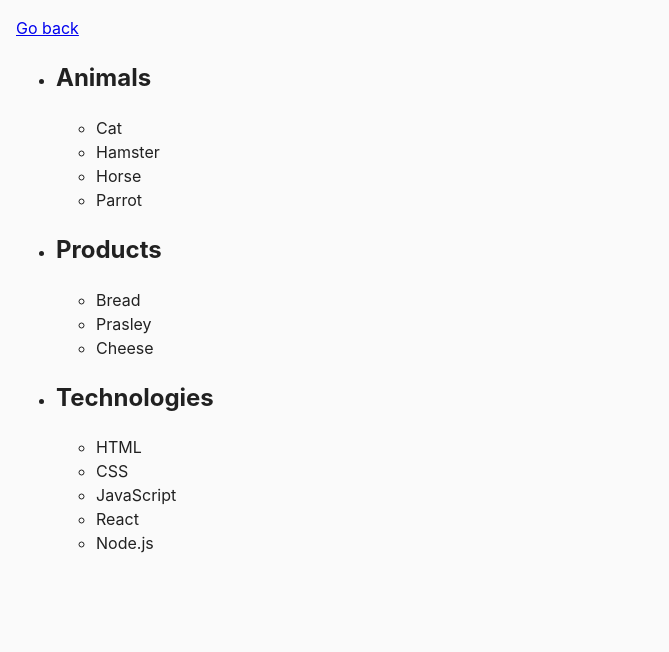
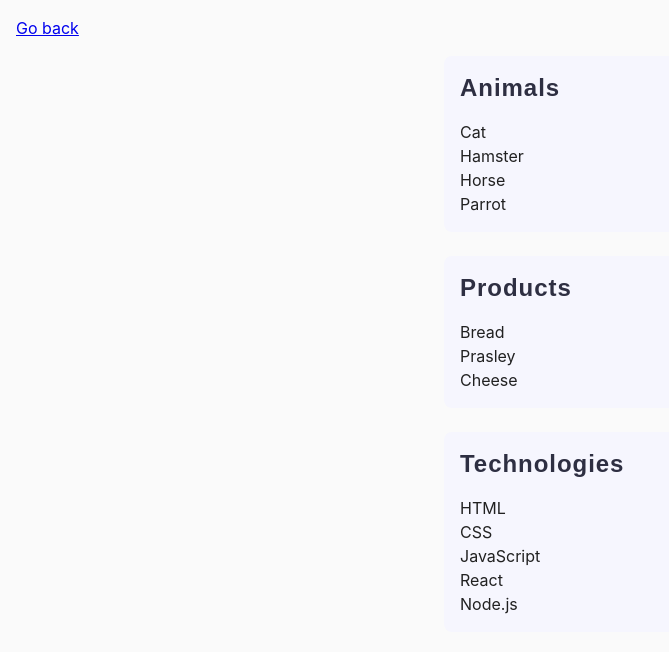
Before and after one commit to StanislavJS/goit-js-hw-07, a plain HTML site: page task-1.html in a window 1280 px wide. Shown: the whole page, without its empty margins (0-669 px from the left). Drawn offline with Linux system fonts and the light colour scheme.

Commit message:
common.css

```diff
--- a/css/common.css
+++ b/css/common.css
@@ -2,13 +2,77 @@
   box-sizing: border-box;
 }
 
+:root {
+  --txt-color: #2e2f42;
+  --border-inp: #808080;
+  --bg-color-btn: #4e75ff;
+  --text-btn: #fff;
+  --secondary-bg: #f6f6fe;
+  --destroy-btn: #ff4e4e;
+  --hover-btn: #6c8cff;
+  --hover-destroy-btn: #ff7070;
+}
+
 body {
   margin: 16px;
-  font-family: -apple-system, BlinkMacSystemFont, 'Segoe UI', Roboto, Oxygen,
-    Ubuntu, Cantarell, 'Open Sans', 'Helvetica Neue', sans-serif;
+  font-family: -apple-system, BlinkMacSystemFont, "Segoe UI", Roboto, Oxygen,
+    Ubuntu, Cantarell, "Open Sans", "Helvetica Neue", sans-serif;
   -webkit-font-smoothing: antialiased;
   -moz-osx-font-smoothing: grayscale;
   background-color: #fafafa;
   color: #212121;
   line-height: 1.5;
 }
+
+img {
+  width: 100%;
+  height: auto;
+  display: block;
+}
+
+ul,
+li {
+  list-style: none;
+  margin: 0;
+  padding-left: 0;
+}
+
+#categories > .item {
+  width: 392px;
+  padding: 16px;
+  margin: 0 auto;
+  margin-bottom: 24px;
+  border-radius: 8px;
+  background-color: var(--secondary-bg);
+}
+
+ul#categories li {
+  height: auto;
+}
+
+h1,
+h2 {
+  margin: 0;
+
+  font-family: "Montserrat", sans-serif;
+  font-weight: 600;
+  font-size: 24px;
+  line-height: 1.333;
+  letter-spacing: 0.04em;
+  color: var(--txt-color);
+}
+
+h2 {
+  margin-bottom: 16px;
+}
+
+.gallery {
+  display: flex;
+  flex-wrap: wrap;
+  gap: 48px 24px;
+}
+
+.gallery > li {
+  display: flex;
+  flex-basis: calc((100% - 48px) / 3);
+}
```
Also changed, not shown: js/task-2.js (+13 -0 lines).
